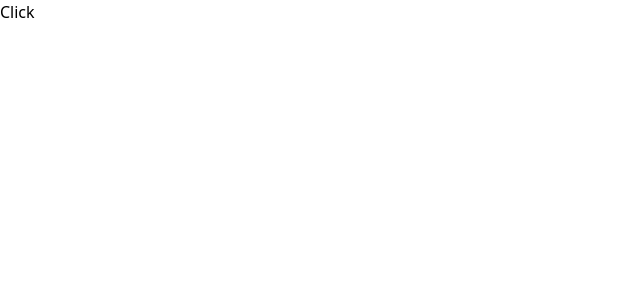
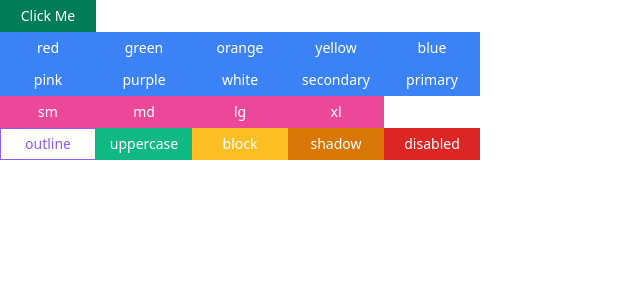
Before and after one commit to thanawat-bcr/tutorism-ui, a Vue app: page / in a window 1280 px wide. Shown: the top 300 px of the page, without its empty margins (0-640 px from the left). Built offline with nearby package versions, Linux system fonts and the light colour scheme.

Commit message:
[ADD] COMMON BUTTON

```diff
--- a/src/App.vue
+++ b/src/App.vue
@@ -1,13 +1,16 @@
 <template lang="pug">
-.app
-  CommonButton Click
+.app.px-8
+  CommonButtonPage
 </template>
 
 <script lang="ts">
 import { defineComponent } from '@vue/composition-api';
+import CommonButtonPage from '@/views/CommonButton.vue';
 
 const App = defineComponent({
-  // setup() {},
+  components: {
+    CommonButtonPage,
+  },
 });
 
 export default App;
--- a/src/components/CommonButton.vue
+++ b/src/components/CommonButton.vue
@@ -1,19 +1,120 @@
 <template lang="pug">
-.common-button
-  button.bg-primary-500.px-3.py-2
+button.common-button.rounded-md.transition.duration-100.px-2(
+  :type="type"
+  :class="classes"
+  :disabled="disabled"
+  :style="sizeStyle"
+  style="box-sizing:border-box;"
+  @click="$emit('click')"
+)
+  .flex.items-center.justify-center
     slot
 </template>
 
 <script lang="ts">
-import { defineComponent } from '@vue/composition-api';
+import {
+  computed,
+  defineComponent,
+} from '@vue/composition-api';
 
 const CommonButton = defineComponent({
-  // setup() {},
+  setup(props) {
+    const background = computed(() => {
+      if (props.color === 'red' || props.color === 'error') return 'bg-red-600 hover:bg-red-700 text-white';
+      if (props.color === 'green' || props.color === 'success') return 'bg-green-500 hover:bg-green-600 text-white';
+      if (props.color === 'orange' || props.color === 'warning') return 'bg-yellow-600 hover:bg-yellow-700 text-white';
+      if (props.color === 'yellow') return 'bg-yellow-400 hover:bg-yellow-500 text-white';
+      if (props.color === 'blue') return 'bg-blue-500 hover:bg-blue-600 text-white';
+      if (props.color === 'pink') return 'bg-pink-500 hover:bg-pink-600 text-white';
+      if (props.color === 'purple') return 'bg-purple-500 hover:bg-purple-600 text-white';
+      if (props.color === 'white') return 'bg-gray-100 hover:bg-gray-200 text-gray-800';
+      if (props.color === 'secondary') return 'bg-secondary-600 hover:bg-secondary-700 text-white';
+      return 'bg-primary-600 hover:bg-primary-700 text-white';
+    });
+
+    const outline = computed(() => {
+      if (props.color === 'red' || props.color === 'error') return 'text-red-600 border-red-600 border-solid border hover:bg-red-50';
+      if (props.color === 'green' || props.color === 'success') return 'text-green-600 border-green-600 border-solid border hover:bg-green-50';
+      if (props.color === 'orange' || props.color === 'warning') return 'text-yellow-700 border-yellow-700 border-solid border hover:bg-yellow-50';
+      if (props.color === 'yellow') return 'text-yellow-400 border-yellow-400 border-solid border hover:bg-yellow-50';
+      if (props.color === 'blue') return 'text-blue-500 border-blue-500 border-solid border hover:bg-blue-50';
+      if (props.color === 'pink') return 'text-pink-500 border-pink-500 border-solid border hover:bg-pink-50';
+      if (props.color === 'purple') return 'text-purple-500 border-purple-500 border-solid border hover:bg-purple-50';
+      if (props.color === 'white' || props.color === 'gray' || props.color === 'grey') return 'text-gray-500 border-gray-500 border-solid border hover:bg-gray-50';
+      if (props.color === 'secondary') return 'text-secondary-600 border-secondary-600 border-solid border hover:bg-secondary-100';
+      return 'text-primary-600 border-primary-600 border-solid border hover:bg-primary-100';
+    });
+
+    const color = computed(() => (props.outline ? outline.value : background.value));
+
+    const shadow = computed(() => (props.shadow ? 'hover:shadow' : ''));
+
+    const disable = computed(() => (props.disabled ? 'pointer-events-none opacity-50' : ''));
+
+    const sizeClass = computed(() => {
+      if (props.size === 'sm') return 'text-sm';
+      if (props.size === 'md') return 'text-sm';
+      if (props.size === 'lg') return 'text-base';
+      return 'text-xl';
+    });
+    const sizeStyle = computed(() => {
+      if (props.size === 'sm') return 'min-width: 5rem; min-height: 2rem;';
+      if (props.size === 'md') return 'min-width: 6rem; min-height: 2rem;';
+      if (props.size === 'lg') return 'min-width: 8rem; min-height: 2.5rem;';
+      return 'min-width: 10rem; min-height: 2.5rem;';
+    });
+
+    const text = computed(() => (props.upper ? 'uppercase' : ''));
+
+    const block = computed(() => (props.block ? 'w-full' : ''));
+
+    const classes = computed(() => `${sizeClass.value} ${color.value} ${text.value} ${block.value} ${shadow.value} ${disable.value}`);
+
+    return {
+      classes,
+      sizeStyle,
+    };
+  },
+  props: {
+    type: {
+      type: String,
+      default: 'button',
+      validation: (val: string) => ['button', 'submit'].indexOf(val) !== -1,
+    },
+    color: {
+      type: String,
+      default: 'primary',
+    },
+    size: {
+      type: String,
+      default: 'md',
+      validation: (val: string) => ['sm', 'md', 'lg', 'xl'].indexOf(val) !== -1,
+    },
+    upper: {
+      type: Boolean,
+      default: false,
+    },
+    block: {
+      type: Boolean,
+      default: false,
+    },
+    outline: {
+      type: Boolean,
+      default: false,
+    },
+    shadow: {
+      type: Boolean,
+      default: false,
+    },
+    disabled: {
+      type: Boolean,
+      default: false,
+    },
+  },
 });
 
 export default CommonButton;
 </script>
 
 <style lang="scss">
-// .common-button {}
 </style>
--- /dev/null
+++ b/src/views/CommonButton.vue
@@ -0,0 +1,71 @@
+<template lang="pug">
+.common-button
+  CommonButton.my-4.mx-2(
+    :size="size"
+    :color="color"
+    :outline="outline"
+    :upper="upper"
+    :block="block"
+    :shadow="shadow"
+    :disabled="disabled"
+    @click="clickHandler"
+  ) Click Me
+  .flex.my-4
+    CommonButton.mx-2(color='blue' @click="color = 'red'") red
+    CommonButton.mx-2(color='blue' @click="color = 'green'") green
+    CommonButton.mx-2(color='blue' @click="color = 'orange'") orange
+    CommonButton.mx-2(color='blue' @click="color = 'yellow'") yellow
+    CommonButton.mx-2(color='blue' @click="color = 'blue'") blue
+  .flex.my-4
+    CommonButton.mx-2(color='blue' @click="color = 'pink'") pink
+    CommonButton.mx-2(color='blue' @click="color = 'purple'") purple
+    CommonButton.mx-2(color='blue' @click="color = 'white'") white
+    CommonButton.mx-2(color='blue' @click="color = 'secondary'") secondary
+    CommonButton.mx-2(color='blue' @click="color = 'primary'") primary
+  .flex.my-4
+    CommonButton.mx-2(color='pink' @click="size = 'sm'") sm
+    CommonButton.mx-2(color='pink' @click="size = 'md'") md
+    CommonButton.mx-2(color='pink' @click="size = 'lg'") lg
+    CommonButton.mx-2(color='pink' @click="size = 'xl'") xl
+  .flex.my-4
+    CommonButton.mx-2(color='purple' outline @click="outline = !outline") outline
+    CommonButton.mx-2(color='green' @click="upper = !upper") uppercase
+    CommonButton.mx-2(color='yellow' @click="block = !block") block
+    CommonButton.mx-2(color='orange' @click="shadow = !shadow") shadow
+    CommonButton.mx-2(color='red' @click="disabled = !disabled") disabled
+</template>
+
+<script lang="ts">
+import { defineComponent, ref } from '@vue/composition-api';
+
+const CommonButton = defineComponent({
+  setup() {
+    const clickHandler = () => { console.log('Hello'); };
+    const size = ref('md');
+    const color = ref('primary');
+    const outline = ref(false);
+    const upper = ref(false);
+    const block = ref(false);
+    const shadow = ref(false);
+    const disabled = ref(false);
+
+    return {
+      clickHandler,
+
+      size,
+      color,
+      outline,
+      upper,
+      block,
+      shadow,
+      disabled,
+    };
+  },
+});
+
+export default CommonButton;
+</script>
+
+<style lang="scss">
+// .common-button {}
+</style>
```
